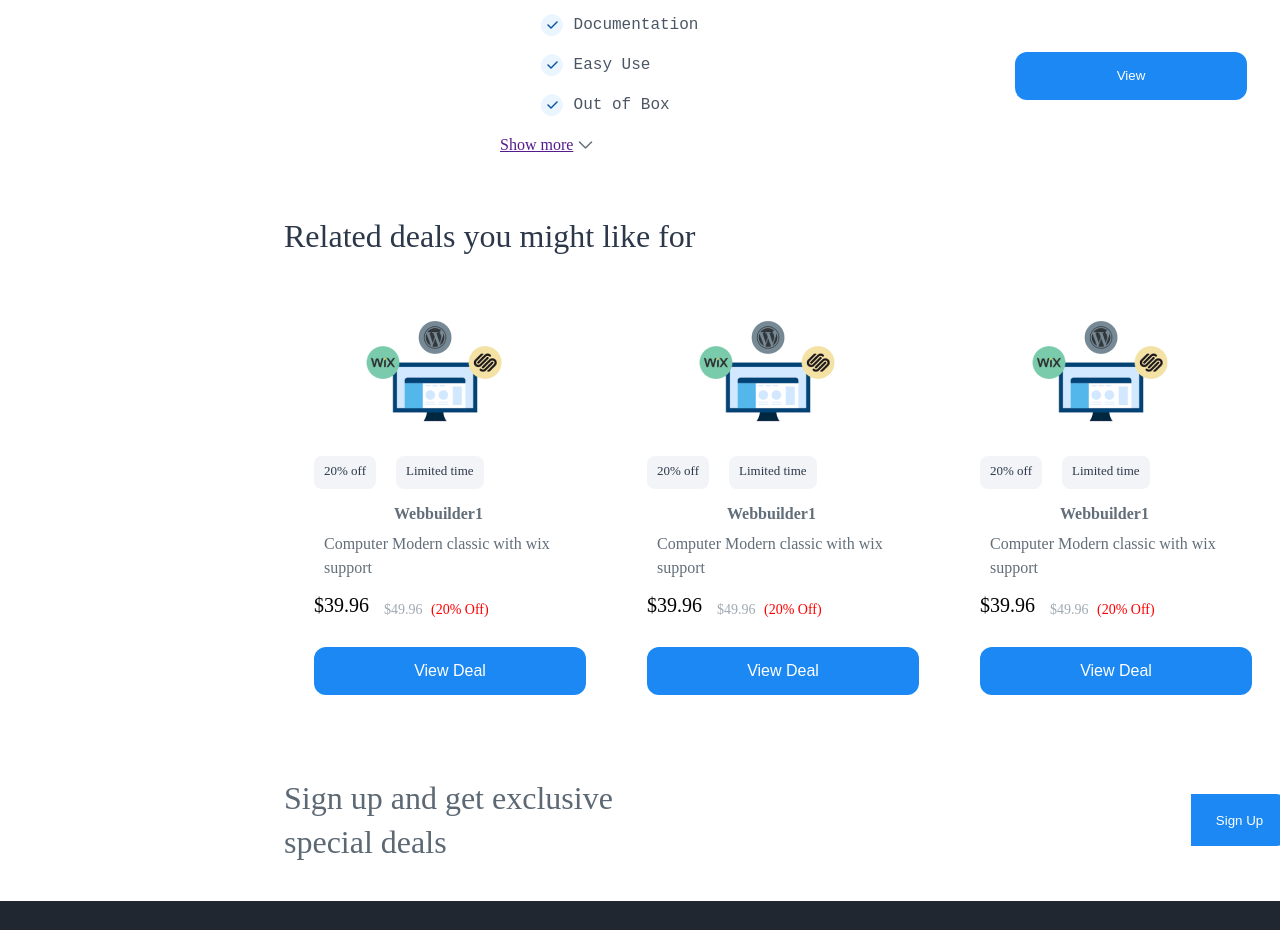
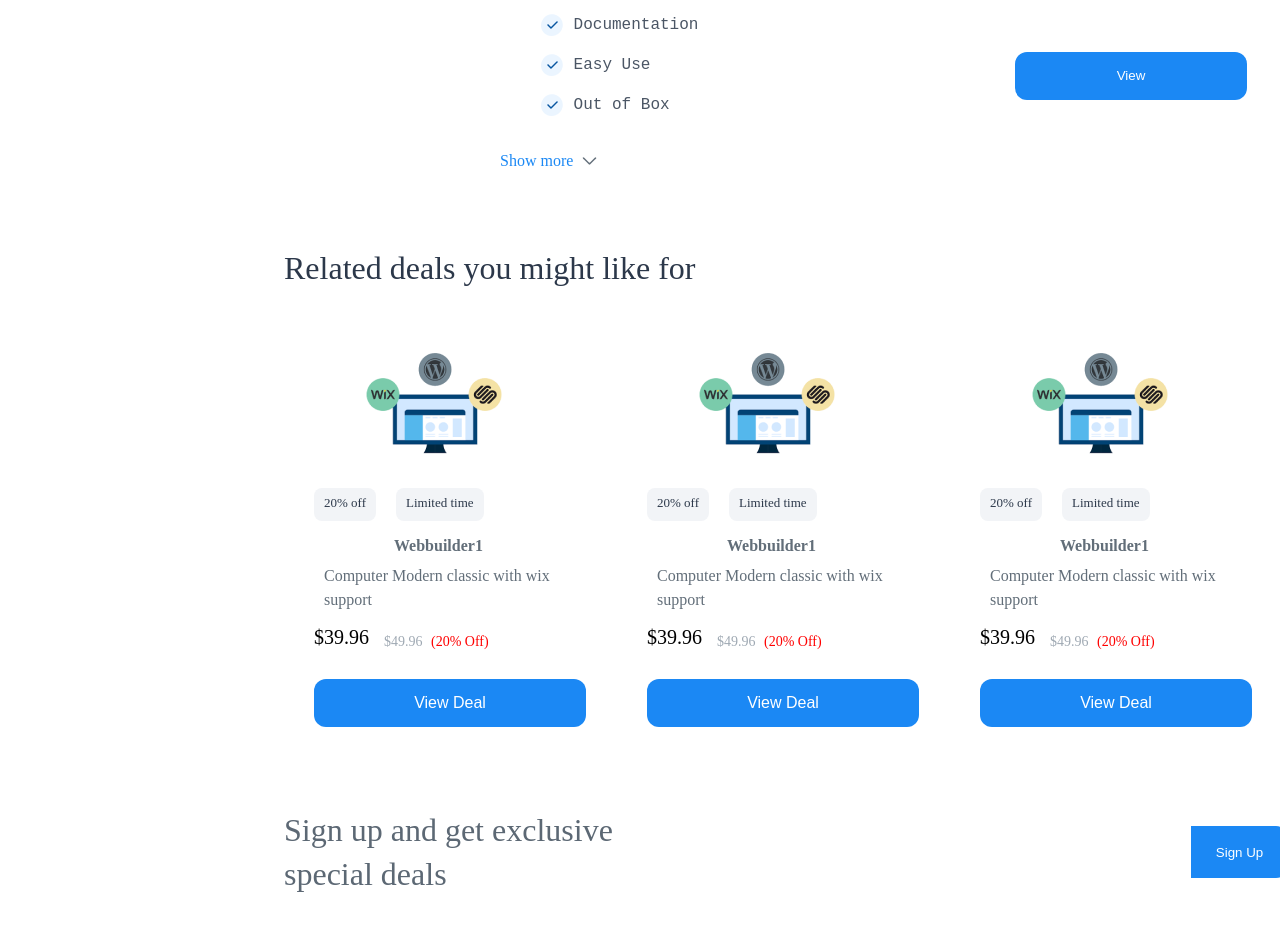
Before and after one commit to KanithiSubramanyam/Website-builder-website, a React (Create React App) app: page / in a window 1280 px wide. Shown: the part 1720-2650 px from the top of the page. Built offline with nearby package versions, Linux system fonts and the light colour scheme.

Commit message:
conflicts resolved

```diff
--- a/src/Components/WebsiteBuilder.js
+++ b/src/Components/WebsiteBuilder.js
@@ -181,7 +181,7 @@ const WebsiteBuilder = () => {
                         <li><pre><img src={Tick2} alt=""/> Out of Box</pre></li>
                       </ul>
                       <div className="ShowMore">
-                        <a href="">Show more</a>
+                        <p>Show more</p>
                         <img src={Down} alt="Down" />
                       </div>
                     </div>
```
